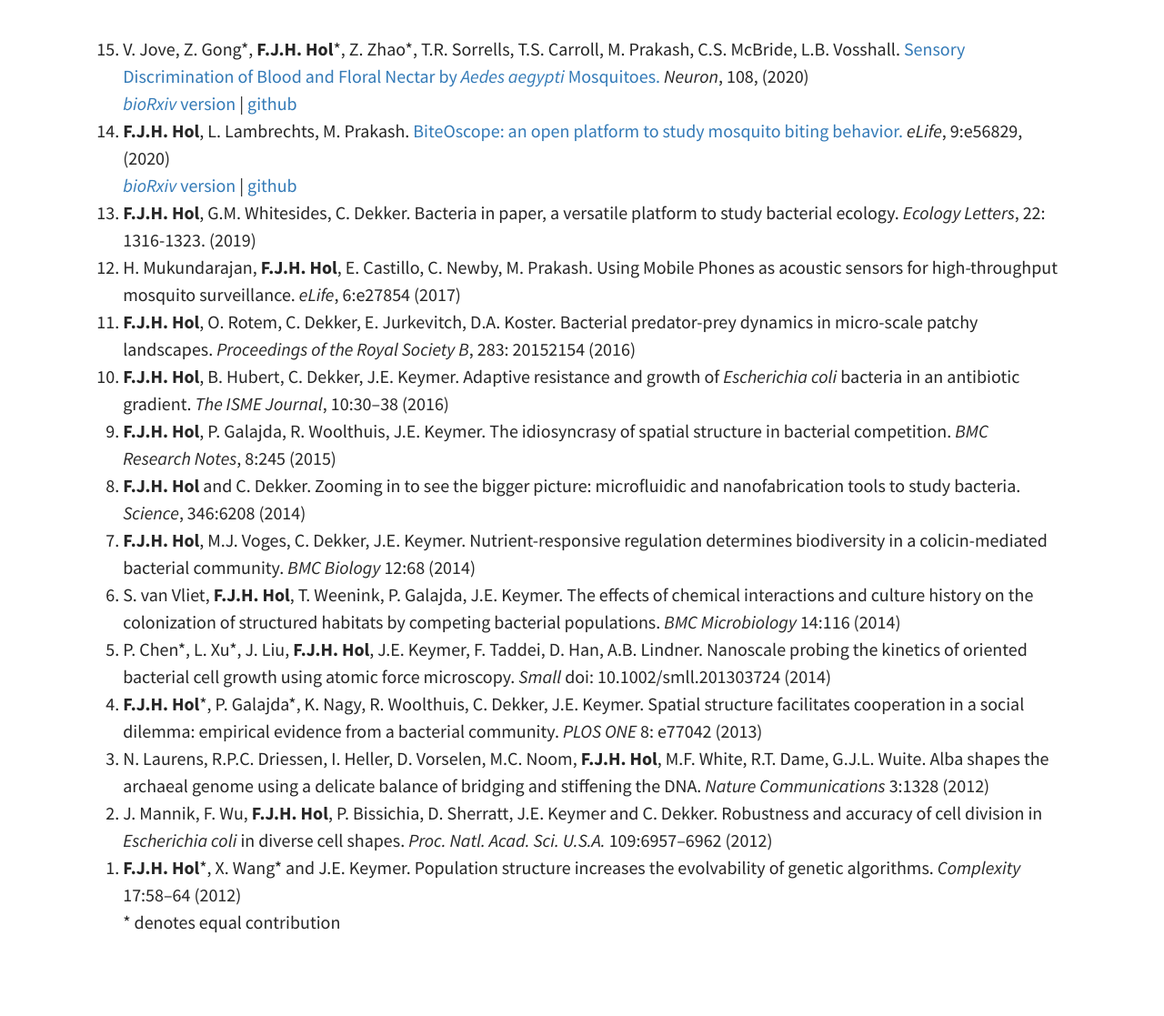
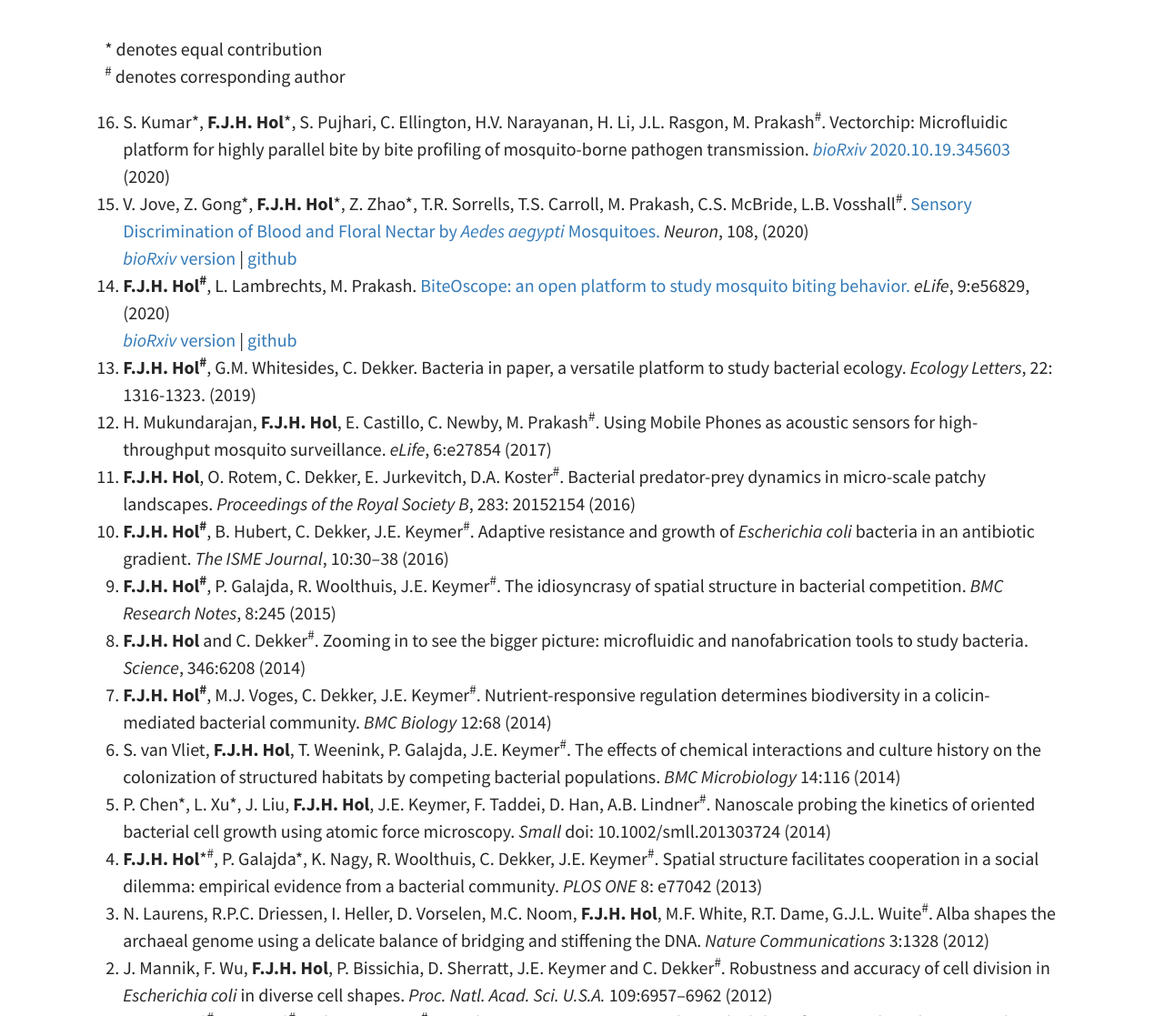
Before and after one commit to felixhol/felixhol.github.io, a Jekyll site: the page built from pages/03Publications.md, in a window 1280 px wide and 1400 px high. Shown: the part 283-1400 px from the top of the window at 91% size. Built offline with Jekyll 4.4.1, drawn with Linux system fonts in a browser that asks for light colours; some of the changed text lies outside the part shown.

Commit message:
pub updat

```diff
--- a/pages/03Publications.md
+++ b/pages/03Publications.md
@@ -6,69 +6,74 @@ feature-img: "assets/img/IMG_0504crop.JPG"
 tags:
 ---
 
-0. V. Jove, Z. Gong\*, **F.J.H. Hol**\*, Z. Zhao\*, T.R. Sorrells, T.S. Carroll, M. Prakash, C.S. McBride, L.B. Vosshall. [Sensory Discrimination of Blood and Floral Nectar by *Aedes aegypti* Mosquitoes.](https://www.cell.com/neuron/pdfExtended/S0896-6273(20)30719-4) *Neuron*, 108, (2020)\
+\* denotes equal contribution\
+<sup>#</sup> denotes corresponding author
+
+0. S. Kumar\*, **F.J.H. Hol**\*, S. Pujhari, C. Ellington, H.V. Narayanan, H. Li, J.L. Rasgon, M. Prakash<sup>#</sup>. Vectorchip: Microfluidic platform for highly parallel bite by bite profiling of mosquito-borne pathogen transmission. [*bioRxiv* 2020.10.19.345603](https://www.biorxiv.org/content/10.1101/2020.10.19.345603v1.abstract) (2020)
+
+0. V. Jove, Z. Gong\*, **F.J.H. Hol**\*, Z. Zhao\*, T.R. Sorrells, T.S. Carroll, M. Prakash, C.S. McBride, L.B. Vosshall<sup>#</sup>. [Sensory Discrimination of Blood and Floral Nectar by *Aedes aegypti* Mosquitoes.](https://www.cell.com/neuron/pdfExtended/S0896-6273(20)30719-4) *Neuron*, 108, (2020)\
 [*bioRxiv* version](https://www.biorxiv.org/content/10.1101/2020.02.27.954206v1.abstract) | [github](https://github.com/VosshallLab/Jove_Vosshall_2020)
 
-0. **F.J.H. Hol**, L. Lambrechts, M. Prakash. [BiteOscope: an open platform to study mosquito biting behavior.](https://elifesciences.org/articles/56829) *eLife*, 9:e56829, (2020)\
+0. **F.J.H. Hol<sup>#</sup>**, L. Lambrechts, M. Prakash. [BiteOscope: an open platform to study mosquito biting behavior.](https://elifesciences.org/articles/56829) *eLife*, 9:e56829, (2020)\
 [*bioRxiv* version](https://www.biorxiv.org/content/10.1101/2020.02.19.955641v1) | [github](https://github.com/felixhol/biteOscope)
 
-0. **F.J.H. Hol**, G.M. Whitesides, C. Dekker. Bacteria in paper,
+0. **F.J.H. Hol<sup>#</sup>**, G.M. Whitesides, C. Dekker. Bacteria in paper,
 a versatile platform to study bacterial ecology. *Ecology Letters*, 22:
 1316-1323. (2019)
 
 0. H. Mukundarajan, **F.J.H. Hol**, E. Castillo, C. Newby, M.
-Prakash. Using Mobile Phones as acoustic sensors for high-throughput
+Prakash<sup>#</sup>. Using Mobile Phones as acoustic sensors for high-throughput
 mosquito surveillance. *eLife*, 6:e27854 (2017)
 
 0. **F.J.H. Hol**, O. Rotem, C. Dekker, E. Jurkevitch, D.A.
-Koster. Bacterial predator-prey dynamics in micro-scale patchy
+Koster<sup>#</sup>. Bacterial predator-prey dynamics in micro-scale patchy
 landscapes. *Proceedings of the Royal Society B*, 283: 20152154 (2016)
 
-0. **F.J.H. Hol**, B. Hubert, C. Dekker, J.E. Keymer. Adaptive
+0. **F.J.H. Hol<sup>#</sup>**, B. Hubert, C. Dekker, J.E. Keymer<sup>#</sup>. Adaptive
 resistance and growth of *Escherichia coli* bacteria in an antibiotic
 gradient. *The ISME Journal*, 10:30--38 (2016)
 
-0. **F.J.H. Hol**, P. Galajda, R. Woolthuis, J.E. Keymer. The
+0. **F.J.H. Hol<sup>#</sup>**, P. Galajda, R. Woolthuis, J.E. Keymer<sup>#</sup>. The
 idiosyncrasy of spatial structure in bacterial competition. *BMC
 Research Notes*, 8:245 (2015)
 
-0. **F.J.H. Hol** and C. Dekker. Zooming in to see the bigger
+0. **F.J.H. Hol** and C. Dekker<sup>#</sup>. Zooming in to see the bigger
 picture: microfluidic and nanofabrication tools to study bacteria.
 *Science*, 346:6208 (2014)
 
-0. **F.J.H. Hol**, M.J. Voges, C. Dekker, J.E. Keymer.
+0. **F.J.H. Hol<sup>#</sup>**, M.J. Voges, C. Dekker, J.E. Keymer<sup>#</sup>.
 Nutrient-responsive regulation determines biodiversity in a
 colicin-mediated bacterial community. *BMC Biology* 12:68 (2014)
 
 0. S. van Vliet, **F.J.H. Hol**, T. Weenink, P. Galajda, J.E.
-Keymer. The effects of chemical interactions and culture history on the
+Keymer<sup>#</sup>. The effects of chemical interactions and culture history on the
 colonization of structured habitats by competing bacterial populations.
 *BMC Microbiology* 14:116 (2014)
 
 0. P. Chen\*, L. Xu\*, J. Liu, **F.J.H. Hol**, J.E.
-Keymer, F. Taddei, D. Han, A.B. Lindner. Nanoscale probing the kinetics
+Keymer, F. Taddei, D. Han, A.B. Lindner<sup>#</sup>. Nanoscale probing the kinetics
 of oriented bacterial cell growth using atomic force microscopy. *Small*
 doi: 10.1002/smll.201303724 (2014)
 
-0. **F.J.H. Hol**\*, P. Galajda\*, K. Nagy, R. Woolthuis,
-C. Dekker, J.E. Keymer. Spatial structure facilitates cooperation in a
+0. **F.J.H. Hol**\*<sup>#</sup>, P. Galajda\*, K. Nagy, R. Woolthuis,
+C. Dekker, J.E. Keymer<sup>#</sup>. Spatial structure facilitates cooperation in a
 social dilemma: empirical evidence from a bacterial community. *PLOS
 ONE* 8: e77042 (2013)
 
 0. N. Laurens, R.P.C. Driessen, I. Heller, D. Vorselen, M.C. Noom, **F.J.H.
-Hol**, M.F. White, R.T. Dame, G.J.L. Wuite. Alba shapes the
+Hol**, M.F. White, R.T. Dame, G.J.L. Wuite<sup>#</sup>. Alba shapes the
 archaeal genome using a delicate balance of bridging and stiffening the
 DNA. *Nature Communications* 3:1328 (2012)
 
 0. J. Mannik, F. Wu, **F.J.H. Hol**, P. Bissichia, D. Sherratt,
-J.E. Keymer and C. Dekker. Robustness and accuracy of cell division in
+J.E. Keymer and C. Dekker<sup>#</sup>. Robustness and accuracy of cell division in
 *Escherichia coli* in diverse cell shapes. *Proc. Natl. Acad. Sci.
 U.S.A.* 109:6957--6962 (2012)
 
-0. **F.J.H. Hol**\*, X. Wang\* and J.E. Keymer.
+0. **F.J.H. Hol**\*<sup>#</sup>, X. Wang\*<sup>#</sup> and J.E. Keymer<sup>#</sup>.
 Population structure increases the evolvability of genetic algorithms.
 *Complexity* 17:58--64 (2012)
-\* denotes equal contribution
+<!-- \* denotes equal contribution -->
 {: reversed="reversed"}
 
 <!-- Type on Strap is based on Type Theme, a free and open-source theme for [Jekyll](http://jekyllrb.com/), licensed under the MIT License.
```
